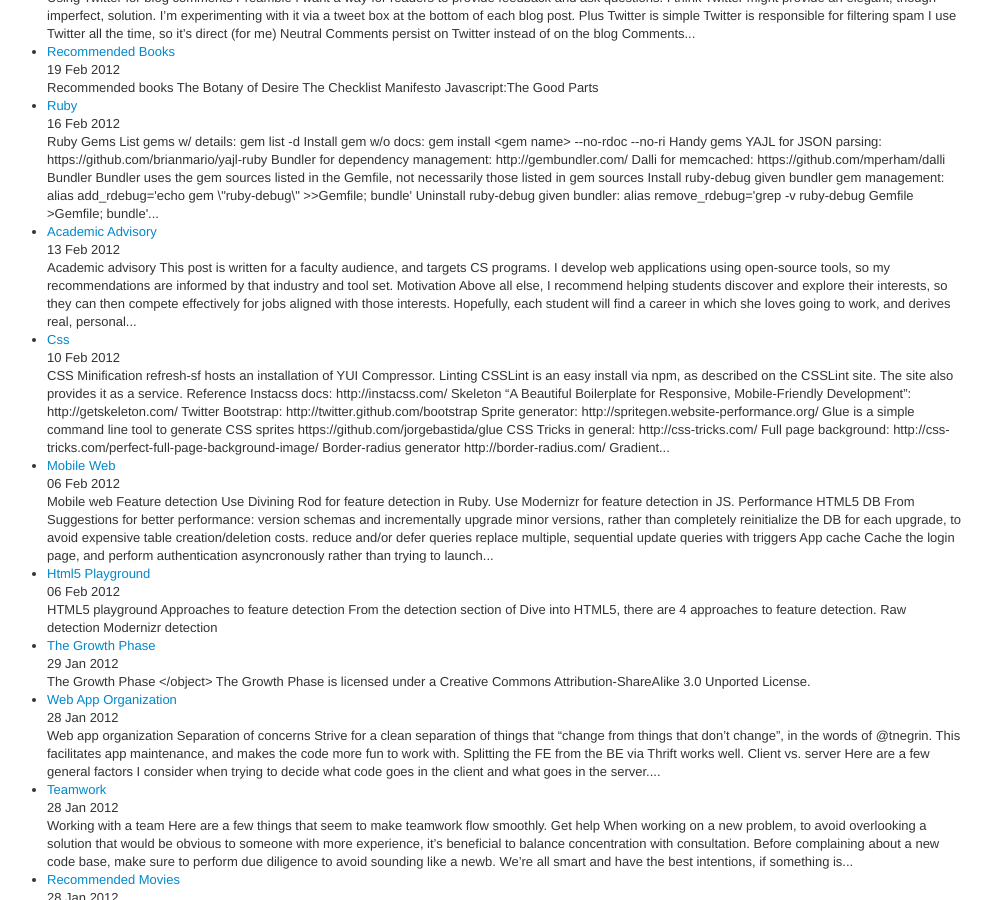
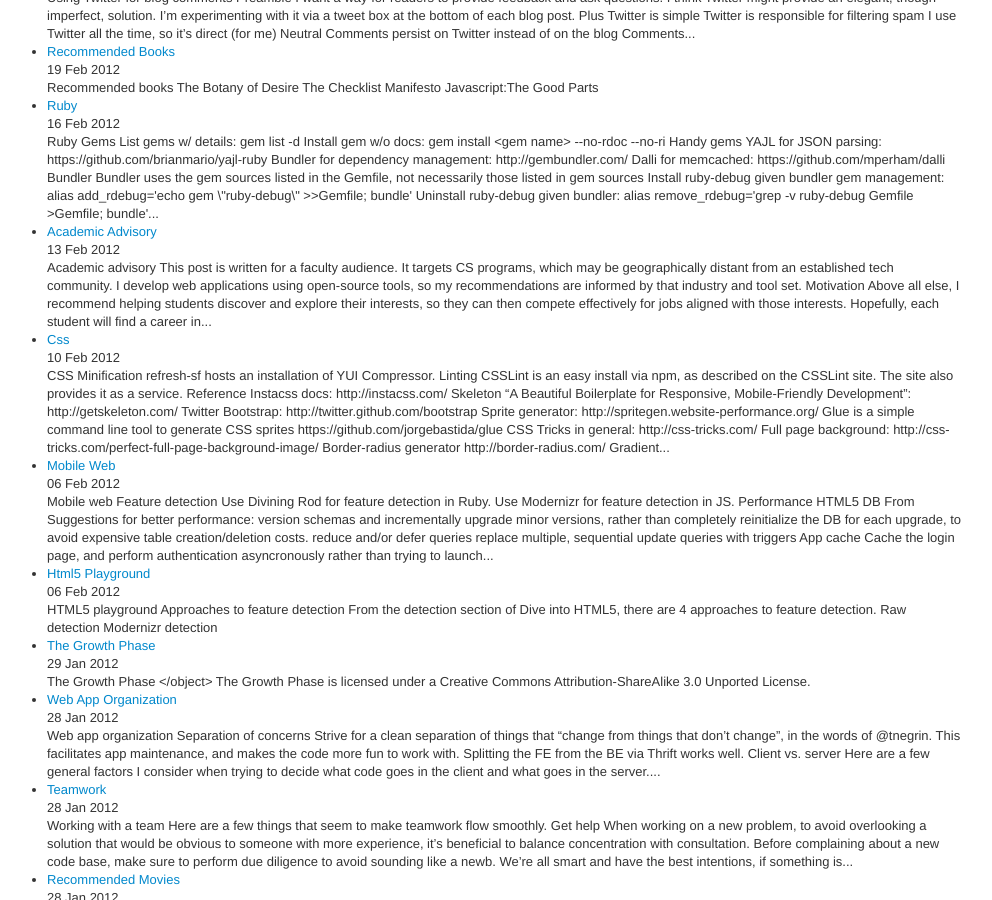
Before and after one commit to erikeldridge/erikeldridge.github.com, a Jekyll site: the page built from index.html, in a window 1280 px wide and 900 px high, scrolled down 845 px. Shown: the whole window, without its empty margins (148-1140 px from the left). Built offline with Jekyll 4.4.1, drawn with Linux system fonts in a browser that asks for light colours; Markdown is read by kramdown in place of the engine named in the settings; some of the changed lines change nothing that is shown.

Commit message:
Clean up academic advisory intro

```diff
--- a/_posts/2012-2-13-academic-advisory.md
+++ b/_posts/2012-2-13-academic-advisory.md
@@ -4,7 +4,7 @@
 
 ## Academic advisory
 
-This post is written for a faculty audience, and targets CS programs.
+This post is written for a faculty audience. It targets CS programs, which may be geographically distant from an established tech community.
 
 I develop web applications using open-source tools, so my recommendations are informed by that industry and tool set.
 
@@ -12,15 +12,15 @@
 
 Above all else, I recommend helping students discover and explore their interests, so they can then compete effectively for jobs aligned with those interests. Hopefully, each student will find a career in which she loves going to work, and derives real, personal value from her contribution.
 
-To perform well in an interview and in the workplace, we have to demonstrate passion for the role. A dispassionate applicant may possess exceptional technical skill and be passed over for someone with less experience, but a strong sense for the product and a motivation to learn.
+To perform well in an interview and in the workplace, we all have to demonstrate passion for the role. A dispassionate applicant may possess exceptional technical skill, and yet be passed over for someone with less experience, but a strong sense for the product and a motivation to learn.
 
-I recommend asking students regularly to describe what they would like to learn about, and include the resulting feedback in an academic advisory setting. For example, suppose 70% of students studying mobile development would prefer to focus on the Android platform over iOS. If it's all the same to the academic advisory panel, we could increase the relevancy of the curiculum by accomodating and supporting this interest.
+I recommend asking students regularly to describe what they would like to learn about, and include the resulting feedback in an academic advisory setting.
 
 ### Community
 
 By fostering interaction with a diversity of people and ideas, a school can help a student refine her career goals. By including employers in this interaction, a school can expose students directly, and under the best of circumstances, with employment opportunities.
 
-LinkedIn, Twitter, Facebook, and Github provide online tools for interacting online with other developers. There are also several activities in which students can participate to learn practical skills, meet like-minded people in the developer community, and meet employees from local companies. If there are an abundance of these activities nearby, schools can encourage students to participate. If not, schools can host these events themselves and support students by building a developer community around the school.
+LinkedIn, Twitter, Facebook, and Github provide tools for interacting online with other developers. There are also several activities in which students can participate to learn practical skills, and meet like-minded people in the developer community and employees from local companies. If there are an abundance of these activities nearby, schools can encourage students to participate. If not, schools can host these events themselves and support students by building a developer community around the school.
 
 #### LinkedIn
 
@@ -28,13 +28,15 @@
 
 LinkedIn is also convenient for keeping in touch with colleagues, and contacting them descretely regarding employment opportunities. I recommend students connect with professors, and the students they would be willing to work with.
 
+An alternative is to simply maintain a list of the people a student would want to work with again. The downside is that recruiters would not have access to the student's profile.
+
 #### Twitter, Facebook, and Github
 
-I recommend students use these services to listen to the thoughts of people in industry, and reduce the perceived distance between the worlds of academia and industry. This is especially relevant if the student is literally far away from the geographic area in which he would like to work.
+I recommend students use these services to listen to the thoughts of working developers, and reduce the perceived distance between the worlds of academia and industry. This is especially relevant if the student is geographically far away from the area in which he would like to work.
 
-For example, suppose a student would love to build mobile applications for Twitter. I would recommend he:
+For example, suppose a student would love to work on high-performance, backend services at Twitter. I would recommend he:
 
-1. search for "twitter java open source"
+1. search for "twitter open source"
 1. Twitter maintains several projects via Github
 1. find all the people listed under "Organization Members" on Twitter's Github page
 1. follow all of them on Github and Twitter
@@ -140,10 +142,9 @@
 
 #### Programming competitions
 
-
 The [ACM International Collegiate programming contest](http://en.wikipedia.org/wiki/ACM_International_Collegiate_Programming_Contest) and the [International Olympiad in Informatics](http://en.wikipedia.org/wiki/International_Olympiad_in_Informatics) are two international programming competitions.
 
-I don't have experience in eithor of the above as a competitor, but I have interviewed people with experience, and they generally perform very well.
+I don't have experience in either as a competitor, but I have interviewed people with experience, and they generally perform very well.
 
 Participation goals:
 
@@ -159,17 +160,17 @@
 
 #### Python
 
-As with compiled languages, I recommend students have exposure to several, but develop proficiency in Python. Python is a widely used tool for a variety of applications from system scripting to web app development, and its terse, self-descriptive syntax makes it convenient for interview whiteboarding. It is close enough conceptually and syntactically to Ruby, PHP, and JavaScript that a student can compete effectively for roles using any of these.
+As with compiled languages, I recommend students have exposure to several scripting languages, but develop proficiency in Python. Python is a widely used tool for a variety of applications from system scripting to web app development, and its terse, self-descriptive syntax makes it convenient for interview whiteboarding. It is close enough conceptually and syntactically to Ruby, PHP, and JavaScript that a student can compete effectively for roles using any of these.
 
 #### Reading, testing, debugging, committing
 
-Interns and new grads generally have very little experience reading other people's code, testing, debugging, or working with a source control tool. This is quickly picked up on the job, but a student with some experience has a competitive advantage for a given role. The goal is to make it easy for an interviewer to imagine working with the student. The closer a student is to being a productive member of the team, the better.
+Interns and new grads generally have very little experience reading other people's code, testing, debugging, or working with a source control tool. This is quickly picked up on the job, but a student with some experience has a competitive advantage, and these tools are often already used in an academic setting, albeit perhaps not in a structured way. The goal is to make it easy for an interviewer to imagine working with the student. The closer a student is to being a productive member of the team, the better.
 
-For reviewing code, I recommend [reviewboard](http://www.reviewboard.org/). Github also provides [review tools](https://github.com/features/projects/codereview), though I don't have experience with them.
+For reviewing code, I recommend [reviewboard](http://www.reviewboard.org/) or [gerrit](http://code.google.com/p/gerrit/). Github also provides [review tools](https://github.com/features/projects/codereview), though I don't have experience with them.
 
 For testing, I recommend a basic unit test framework such as Java's [JUnit](http://www.junit.org/) and Python's [PyUnit](http://docs.python.org/library/unittest.html).
 
-For debugging, I recommend [jdb](http://docs.oracle.com/javase/1.3/docs/tooldocs/solaris/jdb.html) or [gdb](http://gcc.gnu.org/java/gdb.html) on the command-line or via an IDE.
+For debugging, I recommend [jdb](http://docs.oracle.com/javase/1.3/docs/tooldocs/solaris/jdb.html) or [gdb](http://gcc.gnu.org/java/gdb.html), on the command-line or via an IDE.
 
 For source control, I recommend [git](http://git-scm.com/) for a few reasons:
 
@@ -179,7 +180,7 @@
 
 #### Github
 
-I recommend all students create a [Github](https://github.com/) account for a few reasons:
+I recommend all CS students create a [Github](https://github.com/) account for a few reasons:
 
 * Github is a great product and it's free
 * Github recognizes the social aspects of software development and provides tools for working collaboratively and discovering like-minded developers
```
